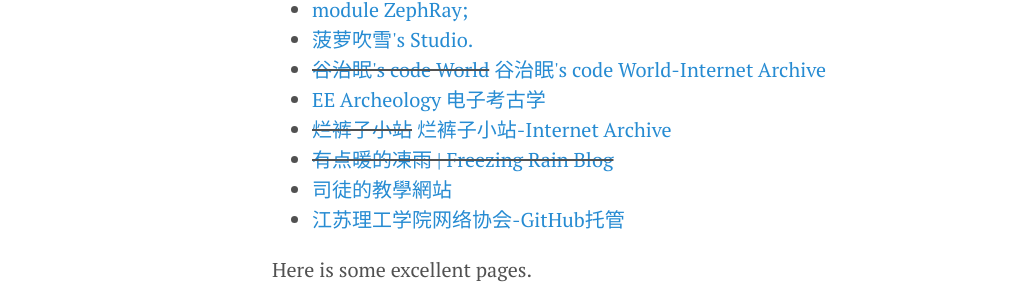
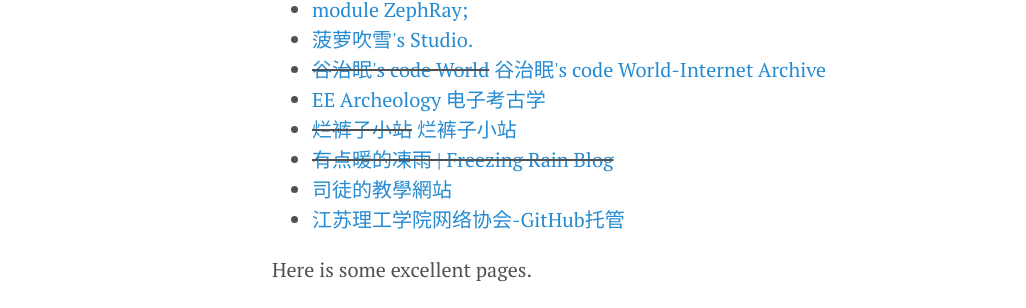
Before and after one commit to IcingTomato/icing.fun, a Jekyll site: the page built from friends.md, in a window 1280 px wide. Shown: the part 857-1165 px from the top of the page, without its empty margins (8-1034 px from the left). Built offline with Jekyll 4.4.1, drawn with Linux system fonts in a browser that asks for light colours.

Commit message:
Change: Change something

```diff
--- a/friends.md
+++ b/friends.md
@@ -34,7 +34,7 @@ title: Friends
         <li><a href="https://boluochuixue.top/">菠萝吹雪's Studio.</a></li>
         <li><s><a href="http://www.guzhimian.fun/">谷治眠's code World</a></s> <a href="https://web.archive.org/web/20220127153740/http://guzhimian.fun/src/documents.html">谷治眠's code World-Internet Archive</a></li>
         <li><a href="http://7400.me/">EE Archeology 电子考古学</a></li>
-        <li><s><a href="https://blog.lkzstudio.com/">烂裤子小站</a></s> <a href="https://web.archive.org/web/20210919190229/https://blog.lkzstudio.com/">烂裤子小站-Internet Archive</a></li>
+        <li><s><a href="https://blog.lkzstudio.com/">烂裤子小站</a></s> <a href="https://rotcool.me/">烂裤子小站</a></li>
         <li><s><a href="http://150.158.159.239/">有点暖的凍雨 | Freezing Rain Blog</a></s></li>
         <li><a href="https://steward-fu.github.io/website/index.htm">司徒的教學網站</a></li>
         <li><a href="https://jsutite.github.io/">江苏理工学院网络协会-GitHub托管</a></li>
```
